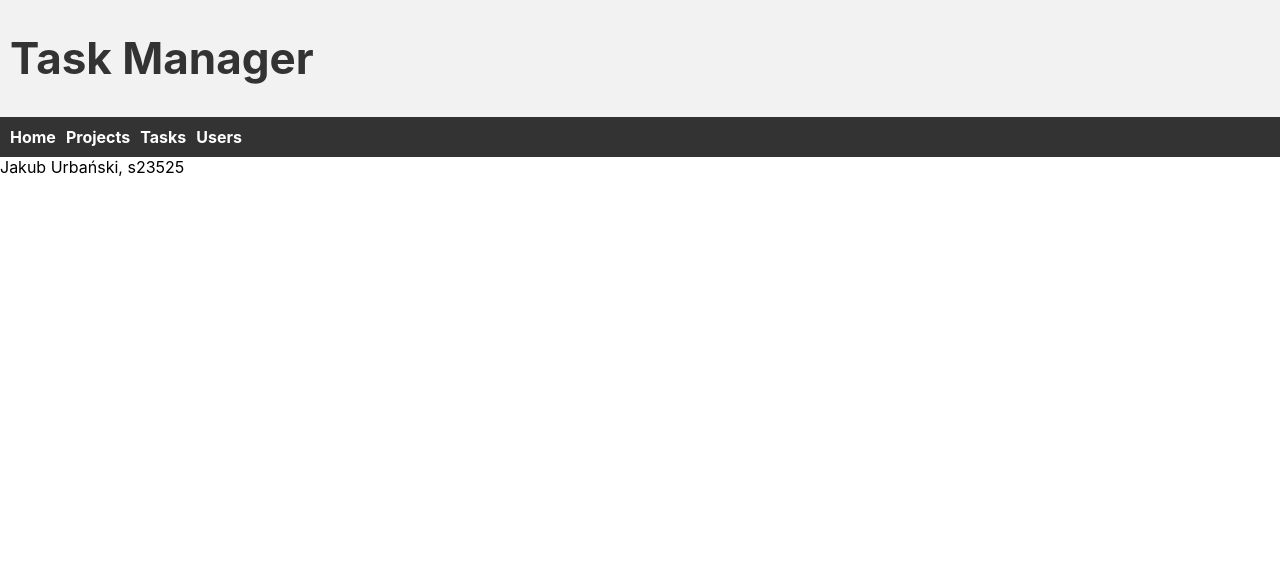
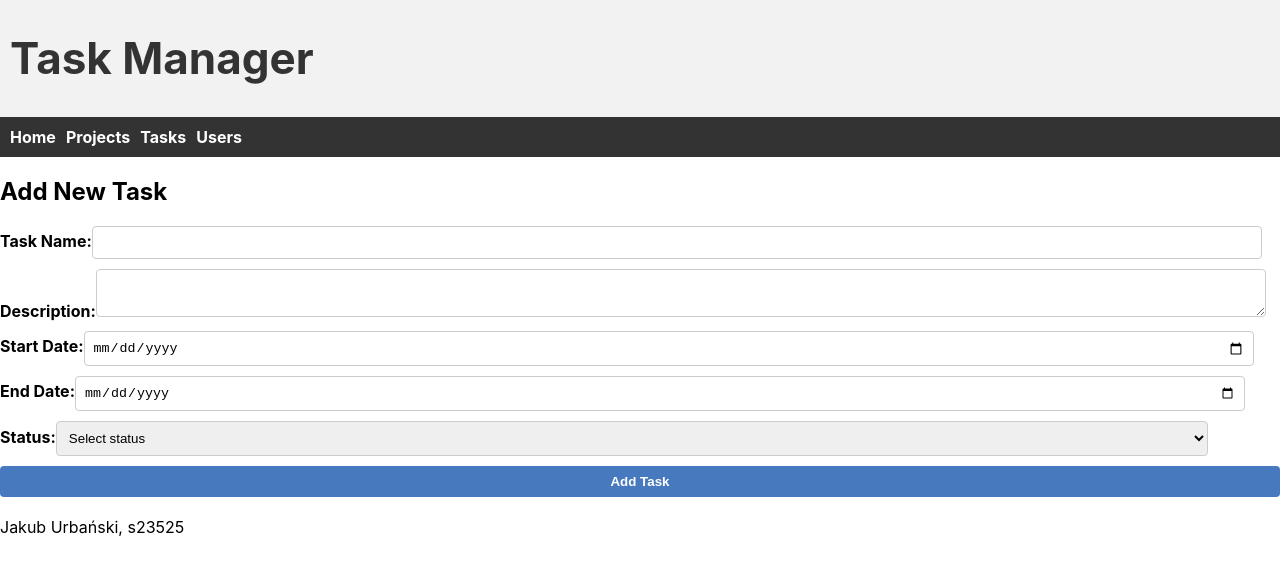
Before and after one commit to frogalo/TaskManagerFront, a React (Create React App) app: page /tasks/add in a window 1280 px wide. Shown: the top 574 px of the page. Built offline with nearby package versions, Linux system fonts and the light colour scheme.

Commit message:
added task adding functionality

```diff
--- a/package.json
+++ b/package.json
@@ -12,6 +12,7 @@
     "react-modal": "^3.16.1",
     "react-router-dom": "^6.11.2",
     "react-scripts": "5.0.1",
+    "uuid": "^9.0.0",
     "web-vitals": "^2.1.4"
   },
   "scripts": {
--- /dev/null
+++ b/public/TaskForm.css
@@ -0,0 +1,38 @@
+.task-form-container {
+    margin-bottom: 20px;
+}
+
+.task-form {
+    display: flex;
+    flex-direction: column;
+}
+
+.task-form div {
+    margin-bottom: 10px;
+}
+
+.task-form label {
+    font-weight: bold;
+}
+
+.task-form input,
+.task-form textarea,
+.task-form select {
+    padding: 8px;
+    border: 1px solid #ccc;
+    border-radius: 4px;
+    width: 90%;
+}
+
+.task-form button {
+    padding: 8px 16px;
+    border: none;
+    background-color: #4679BD;
+    color: white;
+    font-weight: bold;
+    cursor: pointer;
+}
+
+.task-form button:hover {
+    background-color: #3d6da9;
+}
--- a/public/index.html
+++ b/public/index.html
@@ -5,6 +5,7 @@
   <link rel="stylesheet" href="/style.css"/>
   <link rel="stylesheet" href="/LoginForm.css"/>
   <link rel="stylesheet" href="/ProjectForm.css"/>
+  <link rel="stylesheet" href="/TaskForm.css"/>
 
   <meta charset="utf-8"/>
   <meta name="viewport" content="width=device-width, initial-scale=1"/>
--- a/public/style.css
+++ b/public/style.css
@@ -252,9 +252,6 @@ nav a:hover {
     position: relative;
     padding-top: 10px;
 }
-
-/*modal*/
-
 .task-details-modal {
     position: absolute;
     top: 50%;
@@ -265,6 +262,7 @@ nav a:hover {
     width: 60%;
     max-width: 600px;
     border-radius: 4px;
+    z-index: 9999; /* Add this line to ensure the modal is on top of other elements */
 }
 
 .task-details-overlay {
@@ -275,10 +273,10 @@ nav a:hover {
     bottom: 0;
     background-color: rgba(0, 0, 0, 0.6);
     border: 2px solid #171717;
-    z-index: 9999;
     display: flex;
     align-items: center;
     justify-content: center;
+    z-index: 9998; /* Decrease the z-index value to be below the modal */
 }
 
 .task-details-buttons {
@@ -287,15 +285,23 @@ nav a:hover {
     margin-top: 20px;
 }
 
+/* Adjust the styles for the buttons to ensure consistent appearance */
 .edit-button,
 .status-button,
 .complete-button {
     padding: 8px 16px;
     border: none;
-    background-color: #4679BD;
+    background-color: #4679bd;
     color: white;
     font-weight: bold;
     cursor: pointer;
+}
+
+/* Add a hover effect for the buttons */
+.edit-button:hover,
+.status-button:hover,
+.complete-button:hover {
+    background-color: #3d6da9;
 }
 
 .delete-button {
--- a/src/App.js
+++ b/src/App.js
@@ -7,6 +7,7 @@ import ProjectList from './components/project/ProjectList';
 import ProjectDetails from './components/project/ProjectDetails';
 import LoginForm from './components/LoginForm'
 import ProjectForm from './components//project/ProjectForm'
+import TaskForm from "./components/task/TaskForm";
 
 function App() {
     return (
@@ -18,7 +19,7 @@ function App() {
                 <Route path="/projects/:projectId" element={<ProjectDetails/>}/>
                 <Route path="/login" element={<LoginForm/>}/>
                 <Route path="/projects/add" element={<ProjectForm/>}/>
-
+                <Route path="/tasks/add" element={<TaskForm/>}/>
             </Routes>
             <Footer/>
         </Router>
--- a/src/apiCalls/projectApiCalls.js
+++ b/src/apiCalls/projectApiCalls.js
@@ -37,3 +37,26 @@ export function deleteProjectApiCall(projectId) {
         }
     });
 }
+
+export function addTaskToProjectApiCall(projectId, task) {
+    const url = `${projectsBaseUrl}/${projectId}/tasks`;
+    const requestOptions = {
+        method: 'POST',
+        headers: {'Content-Type': 'application/json'},
+        body: JSON.stringify(task)
+    };
+
+    return fetch(url, requestOptions)
+        .then(response => {
+            if (!response.ok) {
+                throw new Error('Failed to add task to project');
+            }
+            return response.json();
+        })
+        .then(data => {
+            return data;
+        })
+        .catch(error => {
+            throw error;
+        });
+}
--- a/src/components/project/ProjectDetails.js
+++ b/src/components/project/ProjectDetails.js
@@ -2,6 +2,7 @@ import React, {useEffect, useState, useRef} from 'react';
 import {useParams} from 'react-router-dom';
 import {getProjectByIdApiCall} from '../../apiCalls/projectApiCalls';
 import Modal from 'react-modal';
+import {Link} from 'react-router-dom';
 
 function ProjectDetails() {
     const {projectId} = useParams();
@@ -30,6 +31,7 @@ function ProjectDetails() {
                 setIsLoading(false);
             });
     }, [projectId]);
+
 
     const handleTaskHover = (taskId) => {
         const taskElement = document.getElementById(`task_${taskId}`);
@@ -122,22 +124,31 @@ function ProjectDetails() {
                     <div>
                         <h2>{selectedTask.name}</h2>
                         <p>Description: {selectedTask.description}</p>
-                        <p>Start
-                            Date: {selectedTask.startDate ? new Date(selectedTask.startDate).toLocaleDateString() : ''}</p>
-                        <p>End
-                            Date: {selectedTask.endDate ? new Date(selectedTask.endDate).toLocaleDateString() : ''}</p>
+                        <p>
+                            Start Date:{' '}
+                            {selectedTask.startDate
+                                ? new Date(selectedTask.startDate).toLocaleDateString()
+                                : ''}
+                        </p>
+                        <p>
+                            End Date:{' '}
+                            {selectedTask.endDate
+                                ? new Date(selectedTask.endDate).toLocaleDateString()
+                                : ''}
+                        </p>
                         <p>Status: {selectedTask.status}</p>
                         <div className="task-details-buttons">
                             <button className="edit-button">Edit</button>
                             <button className="status-button">Change Status</button>
-                            <button className="complete-button">Complete Task</button>
+                            <button className="complete-button">Delete</button>
                         </div>
                     </div>
                 )}
             </Modal>
             <div className="project-details-buttons">
-            <button className="add-button">Add task</button>
-
+                <Link to={`/tasks/add?projectId=${projectId}`} className="add-button">
+                    Add task
+                </Link>
             </div>
         </div>
     );
--- /dev/null
+++ b/src/components/task/TaskForm.js
@@ -0,0 +1,116 @@
+import React, {useEffect, useState} from 'react';
+import {addTaskToProjectApiCall} from '../../apiCalls/projectApiCalls';
+import {v4 as uuidv4} from 'uuid';
+
+function TaskForm() {
+    const [taskName, setTaskName] = useState('');
+    const [description, setDescription] = useState('');
+    const [startDate, setStartDate] = useState('');
+    const [endDate, setEndDate] = useState('');
+    const [status, setStatus] = useState('');
+    const [projectId, setProjectId] = useState('');
+
+    useEffect(() => {
+        const searchParams = new URLSearchParams(window.location.search);
+        const projectIdParam = searchParams.get('projectId');
+        setProjectId(projectIdParam);
+    }, []);
+
+    const handleFormSubmit = async (event) => {
+        event.preventDefault();
+
+        const newTaskId = uuidv4();
+
+        const task = {
+            id: newTaskId,
+            name: taskName,
+            description: description,
+            startDate: startDate,
+            endDate: endDate,
+            status: status,
+            project: {
+                id_: projectId
+            }
+        };
+
+        try {
+            const newTask = await addTaskToProjectApiCall(projectId, task);
+            console.log('New task created:', newTask);
+            // Clear the input fields
+            setTaskName('');
+            setDescription('');
+            setStartDate('');
+            setEndDate('');
+            setStatus('');
+            window.location.href = `http://localhost:3000/projects/${projectId}`;
+        } catch (error) {
+            console.error('Error creating task:', error);
+        }
+    };
+
+    return (
+        <div className="task-form-container"> {/* Add className for the container div */}
+            <h2>Add New Task</h2>
+            <form onSubmit={handleFormSubmit} className="task-form"> {/* Add className for the form */}
+                <div>
+                    <label htmlFor="taskName">Task Name:</label>
+                    <input
+                        type="text"
+                        id="taskName"
+                        value={taskName}
+                        onChange={(e) => setTaskName(e.target.value)}
+                        required
+                    />
+                </div>
+                <div>
+                    <label htmlFor="description">Description:</label>
+                    <textarea
+                        id="description"
+                        value={description}
+                        onChange={(e) => setDescription(e.target.value)}
+                        required
+                    ></textarea>
+                </div>
+                <div>
+                    <label htmlFor="startDate">Start Date:</label>
+                    <input
+                        type="date"
+                        id="startDate"
+                        value={startDate}
+                        onChange={(e) => setStartDate(e.target.value)}
+                        required
+                    />
+                </div>
+                <div>
+                    <label htmlFor="endDate">End Date:</label>
+                    <input
+                        type="date"
+                        id="endDate"
+                        value={endDate}
+                        onChange={(e) => setEndDate(e.target.value)}
+                        required
+                    />
+                </div>
+                <div>
+                    <label htmlFor="status">Status:</label>
+                    <select
+                        id="status"
+                        value={status}
+                        onChange={(e) => setStatus(e.target.value)}
+                        required
+                    >
+                        <option value="">Select status</option>
+                        <option value="Active">Active</option>
+                        <option value="In Progress">In Progress</option>
+                        <option value="Complete">Complete</option>
+                    </select>
+                </div>
+                <button type="submit" className="add-task-button" onClick={handleFormSubmit}>
+                    Add Task
+                </button>
+            </form>
+        </div>
+    );
+}
+
+export default TaskForm;
```
Also changed, not shown: 1 other file (tests, documents, lock files or other folders).
